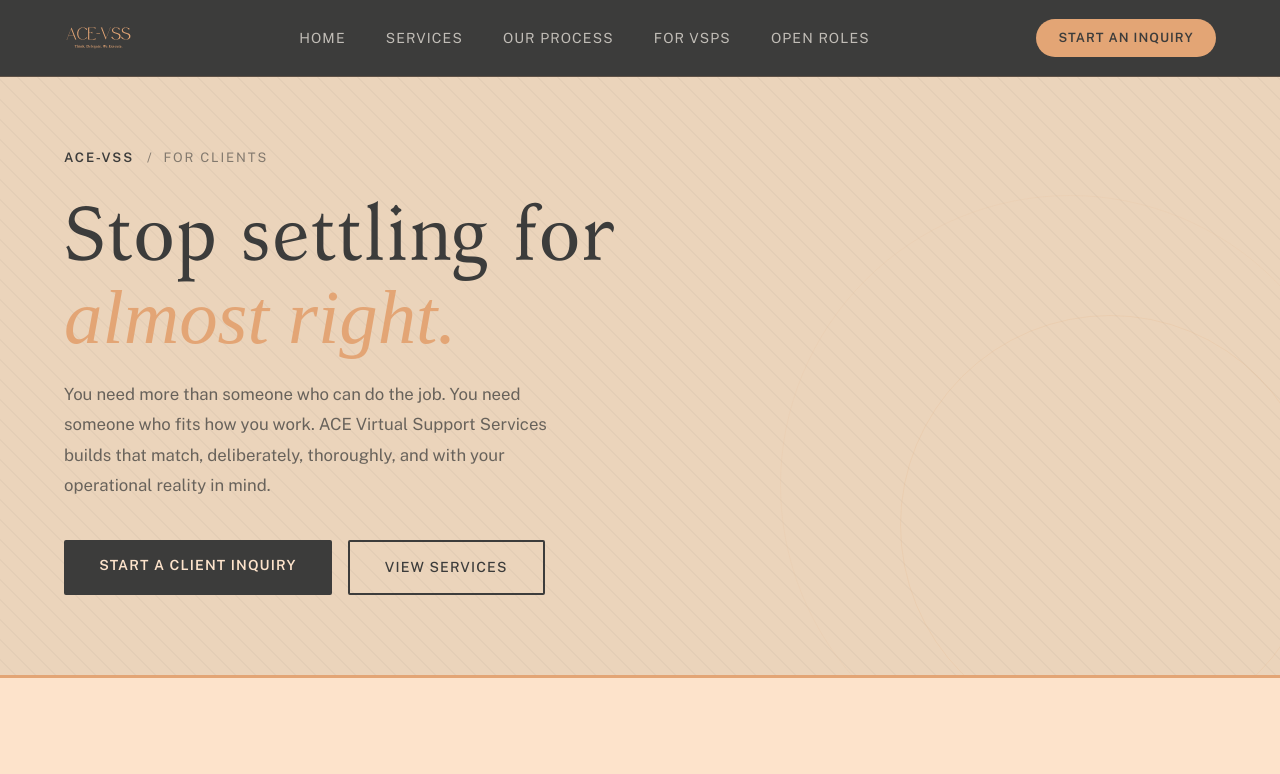
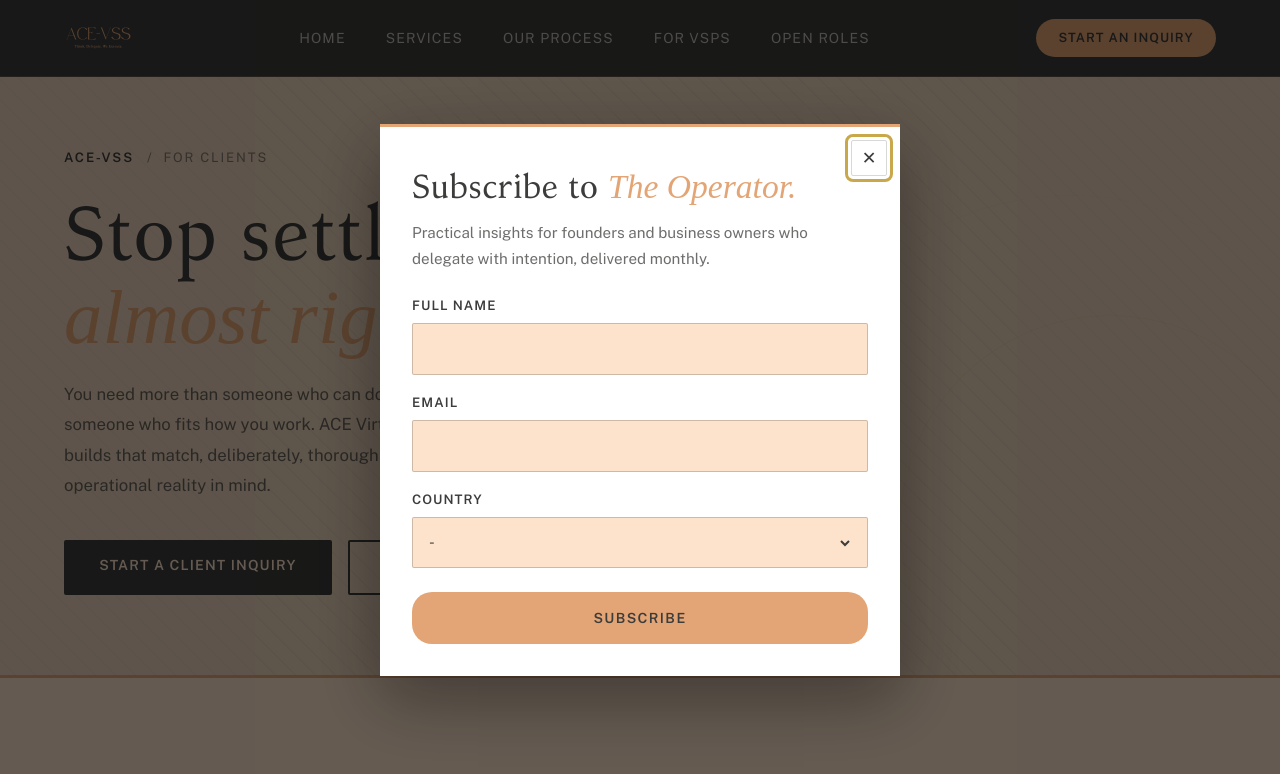
Before and after one commit to ACEVirtual-SupportServices/Website, a plain HTML site: page clients.html in a window 1280 px wide. Shown: the top 774 px of the page. Drawn offline with nearby package versions, Linux system fonts and the light colour scheme; no server answers; a web font is replaced by a local one.

Commit message:
major refactor

```diff
--- a/clients.html
+++ b/clients.html
@@ -16,6 +16,7 @@
     />
     <link rel="stylesheet" href="css/base.css" />
     <link rel="stylesheet" href="css/clients.css" />
+    <link rel="stylesheet" href="css/newsletter-popup.css" />
     <!-- Google tag (gtag.js) -->
     <script
       async
@@ -1260,6 +1261,7 @@
       src="/cdn-cgi/scripts/5c5dd728/cloudflare-static/email-decode.min.js"
     ></script>
 
+    <script src="js/newsletter-popup.js"></script>
     <script src="js/clients.js"></script>
   </body>
 </html>
--- /dev/null
+++ b/css/newsletter-popup.css
@@ -0,0 +1,88 @@
+/* Newsletter pop-up — loads after base.css and the page stylesheet.
+   The form inside is the page's own .nl-form (see js/newsletter-popup.js). */
+.nl-popup-overlay {
+  position: fixed;
+  inset: 0;
+  z-index: 500;
+  display: flex;
+  align-items: center;
+  justify-content: center;
+  padding: 1rem;
+  background: rgba(0, 0, 0, 0.6);
+  opacity: 0;
+  visibility: hidden;
+  transition: opacity 0.3s ease, visibility 0s linear 0.3s;
+}
+.nl-popup-overlay.open {
+  opacity: 1;
+  visibility: visible;
+  transition: opacity 0.3s ease, visibility 0s;
+}
+.nl-popup {
+  position: relative;
+  width: 100%;
+  max-width: 520px;
+  max-height: calc(100vh - 2rem);
+  overflow-y: auto;
+  background: #ffffff;
+  border-top: 3px solid var(--peach);
+  padding: 2.5rem 2rem 2rem;
+  box-shadow: 0 24px 64px rgba(0, 0, 0, 0.35);
+  transform: translateY(16px);
+  transition: transform 0.3s ease;
+}
+.nl-popup-overlay.open .nl-popup {
+  transform: none;
+}
+.nl-popup-close {
+  position: absolute;
+  top: 0.8rem;
+  right: 0.8rem;
+  width: 36px;
+  height: 36px;
+  display: flex;
+  align-items: center;
+  justify-content: center;
+  background: none;
+  border: 1px solid rgba(60, 60, 59, 0.2);
+  border-radius: 2px;
+  color: var(--charcoal);
+  font-size: 1.1rem;
+  cursor: pointer;
+  transition: background 0.2s, color 0.2s;
+}
+.nl-popup-close:hover {
+  background: var(--charcoal);
+  color: var(--cream);
+}
+.nl-popup-title {
+  font-family: "Kelvinch", serif;
+  font-size: clamp(1.6rem, 4vw, 2.1rem);
+  font-weight: 300;
+  line-height: 1.15;
+  color: var(--charcoal);
+  margin: 0 2.2rem 0.8rem 0;
+}
+.nl-popup-title em {
+  font-style: italic;
+  color: var(--peach);
+}
+.nl-popup-sub {
+  font-size: 0.95rem;
+  line-height: 1.7;
+  color: rgba(60, 60, 59, 0.75);
+  margin-bottom: 1.5rem;
+}
+/* the form's own card styling isn't needed inside the modal */
+.nl-popup .nl-form {
+  background: transparent;
+  border: none;
+  padding: 0;
+}
+@media (prefers-reduced-motion: reduce) {
+  .nl-popup-overlay,
+  .nl-popup-overlay.open,
+  .nl-popup {
+    transition: none;
+  }
+}
--- /dev/null
+++ b/js/newsletter-popup.js
@@ -0,0 +1,157 @@
+/* Newsletter pop-up
+   Shows the page's existing MailerLite form (#newsletter .nl-form) in a modal
+   once the visitor has scrolled 50% of the page. Shown once per visitor.
+   Works on any page that has the #newsletter section (clients, VSPs). */
+(function () {
+  var TRIGGER = 0.5; // fraction of the page scrolled
+  var KEY = "ace-newsletter-popup";
+
+  var section = document.getElementById("newsletter");
+  var card = section && section.querySelector(".nl-form");
+  if (!card) return;
+
+  function seen() {
+    try {
+      return localStorage.getItem(KEY) === "1";
+    } catch (e) {
+      return false;
+    }
+  }
+  function markSeen() {
+    try {
+      localStorage.setItem(KEY, "1");
+    } catch (e) {}
+  }
+  if (seen()) return;
+
+  // Build the modal, reusing the section's own heading and intro text
+  var title = section.querySelector(".nl-title");
+  var sub = section.querySelector(".nl-sub");
+  var overlay = document.createElement("div");
+  overlay.className = "nl-popup-overlay";
+  overlay.innerHTML =
+    '<div class="nl-popup" role="dialog" aria-modal="true" aria-labelledby="nl-popup-title">' +
+    '<button class="nl-popup-close" type="button" aria-label="Close newsletter pop-up">✕</button>' +
+    '<h2 class="nl-popup-title" id="nl-popup-title"></h2>' +
+    '<p class="nl-popup-sub"></p>' +
+    '<div class="nl-popup-body"></div>' +
+    "</div>";
+  document.body.appendChild(overlay);
+
+  var closeBtn = overlay.querySelector(".nl-popup-close");
+  var body = overlay.querySelector(".nl-popup-body");
+  if (title) overlay.querySelector(".nl-popup-title").innerHTML = title.innerHTML;
+  if (sub) overlay.querySelector(".nl-popup-sub").textContent = sub.textContent;
+
+  var marker = document.createComment("nl-form");
+  var shown = false;
+  var isOpen = false;
+  var lastFocus = null;
+
+  function open() {
+    shown = true;
+    isOpen = true;
+    markSeen();
+    window.removeEventListener("scroll", onScroll);
+    lastFocus = document.activeElement;
+    // Move the one real form into the modal (keeps MailerLite's handlers attached)
+    card.parentNode.insertBefore(marker, card);
+    card.classList.add("visible"); // fade-up elements stay invisible otherwise
+    body.appendChild(card);
+    overlay.classList.add("open");
+    document.body.style.overflow = "hidden";
+    closeBtn.focus();
+  }
+
+  function close() {
+    if (!isOpen) return;
+    isOpen = false;
+    overlay.classList.remove("open");
+    document.body.style.overflow = "";
+    if (lastFocus && lastFocus.focus) lastFocus.focus();
+    // Put the form back in the page once the fade-out has finished
+    setTimeout(function () {
+      if (marker.parentNode) marker.parentNode.insertBefore(card, marker);
+    }, 320);
+  }
+
+  closeBtn.addEventListener("click", close);
+  overlay.addEventListener("click", function (e) {
+    if (e.target === overlay) close();
+  });
+  document.addEventListener("keydown", function (e) {
+    if (!isOpen) return;
+    if (e.key === "Escape") {
+      close();
+      return;
+    }
+    if (e.key !== "Tab") return;
+    var f = overlay.querySelectorAll(
+      'button:not([disabled]), input:not([type="hidden"]):not([disabled]), select, textarea, a[href]'
+    );
+    var visible = Array.prototype.filter.call(f, function (el) {
+      return el.offsetParent !== null;
+    });
+    if (!visible.length) return;
+    var first = visible[0];
+    var last = visible[visible.length - 1];
+    if (e.shiftKey && document.activeElement === first) {
+      e.preventDefault();
+      last.focus();
+    } else if (!e.shiftKey && document.activeElement === last) {
+      e.preventDefault();
+      first.focus();
+    }
+  });
+
+  function scrolled() {
+    var max = document.documentElement.scrollHeight - window.innerHeight;
+    return max > 0 ? window.scrollY / max : 0;
+  }
+  function sectionInView() {
+    var r = section.getBoundingClientRect();
+    return r.top < window.innerHeight && r.bottom > 0;
+  }
+  function drawerOpen() {
+    var d = document.getElementById("mobile-drawer");
+    return !!(d && d.classList.contains("open"));
+  }
+
+  var ticking = false;
+  function onScroll() {
+    if (ticking || shown) return;
+    ticking = true;
+    requestAnimationFrame(function () {
+      ticking = false;
+      if (scrolled() < TRIGGER) return;
+      if (sectionInView()) {
+        // They can already see the form on the page, so don't interrupt
+        shown = true;
+        window.removeEventListener("scroll", onScroll);
+        return;
+      }
+      if (drawerOpen()) return; // try again on the next scroll
+      open();
+    });
+  }
+  window.addEventListener("scroll", onScroll, { passive: true });
+
+  // If the visitor uses a menu/anchor link that jumps past the trigger point
+  // (e.g. "Get Vetted"), the smooth scroll would sweep through 50% and pop the
+  // form up over where they were heading. Treat that as intent, not browsing.
+  document.addEventListener("click", function (e) {
+    var a = e.target.closest && e.target.closest('a[href^="#"]');
+    if (!a || a.getAttribute("href").length < 2 || shown) return;
+    var target = null;
+    try {
+      target = document.querySelector(a.getAttribute("href"));
+    } catch (err) {}
+    if (!target) return;
+    var max = document.documentElement.scrollHeight - window.innerHeight;
+    var dest = target.getBoundingClientRect().top + window.scrollY;
+    if (max > 0 && dest / max >= TRIGGER) {
+      shown = true;
+      window.removeEventListener("scroll", onScroll);
+    }
+  });
+})();
```
Also changed, not shown: vsps.html (+2 -0 lines).
